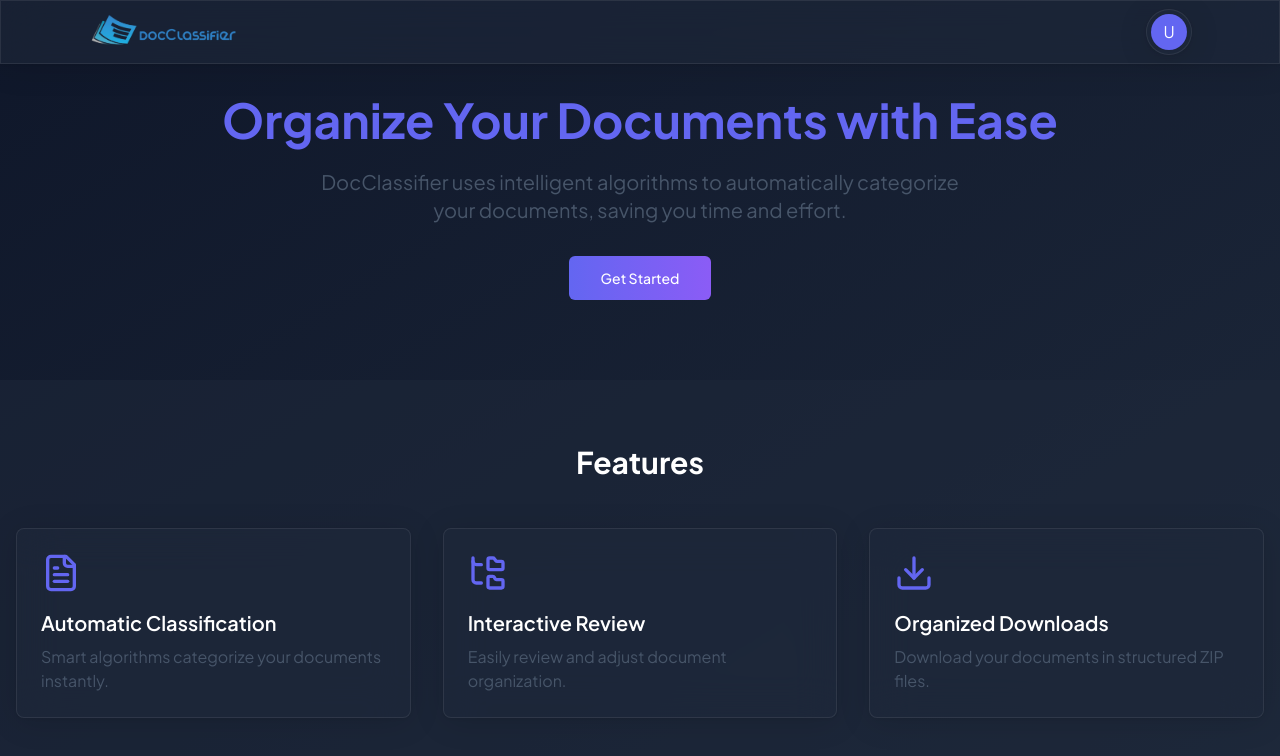
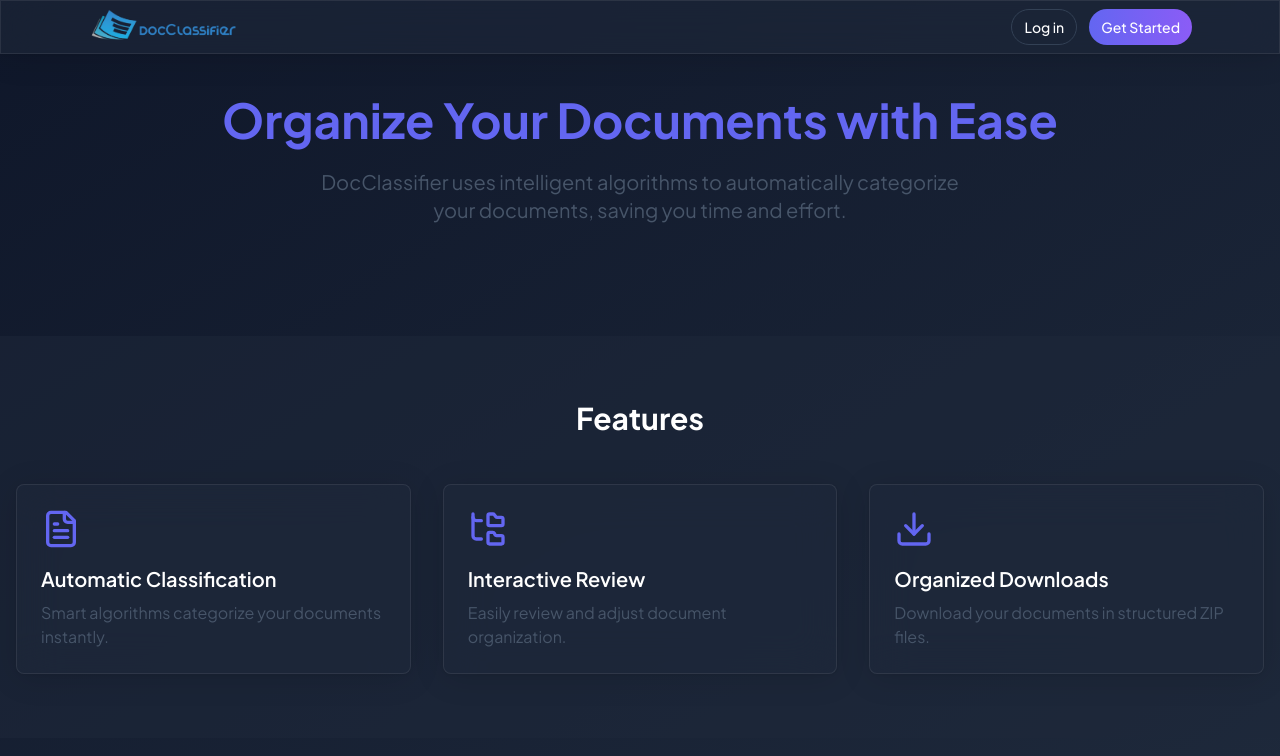
Before and after one commit to Rahim10020/DocClassifier, a Next.js app: page / in a window 1280 px wide. Shown: the top 756 px of the page. Built offline with nearby package versions, Linux system fonts and the light colour scheme; no server answers.

Commit message:
ajout des boutons login et getStarted

```diff
--- a/src/app/page.tsx
+++ b/src/app/page.tsx
@@ -1,7 +1,6 @@
 import Link from 'next/link';
 import { Button } from '@/components/ui/button';
 import { FileText, FolderTree, Download, Zap } from 'lucide-react';
-import UserMenu from '@/components/layout/UserMenu';
 
 export default function Home() {
     return (
@@ -15,9 +14,14 @@ export default function Home() {
                         alt="DocClassifier"
                         className="h-9 w-42"
                     />
-                    {/* User Menu */}
-                    <div className="flex items-center">
-                        <UserMenu />
+                    {/* Action Buttons */}
+                    <div className="flex items-center space-x-3">
+                        <Button asChild variant="outline" size="sm" className="rounded-full">
+                            <Link href="/login">Log in</Link>
+                        </Button>
+                        <Button asChild size="sm" className="rounded-full">
+                            <Link href="/upload">Get Started</Link>
+                        </Button>
                     </div>
                 </div>
             </header>
@@ -31,9 +35,6 @@ export default function Home() {
                         DocClassifier uses intelligent algorithms to automatically categorize your documents,
                         saving you time and effort.
                     </p>
-                    <Button asChild size="lg" className="animate-slide-in">
-                        <Link href="/upload">Get Started</Link>
-                    </Button>
                 </div>
             </section>
 
```
